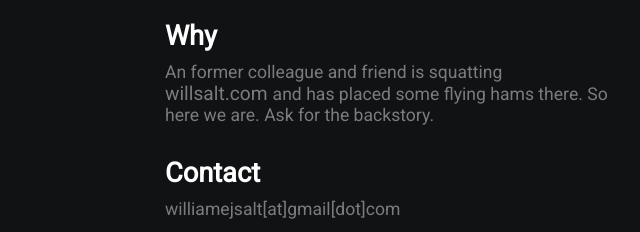
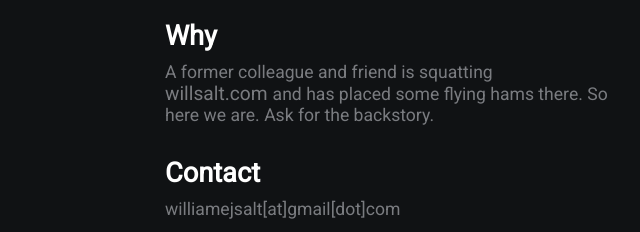
Before and after one commit to willejs/willejs.github.io, a plain HTML site: page index.html in a window 1280 px wide. Shown: the part 312-544 px from the top of the page, 475-1115 px from the left. Drawn offline with Linux system fonts and the light colour scheme.

Commit message:
Fix typo on main page

```diff
--- a/index.html
+++ b/index.html
@@ -23,7 +23,7 @@
             <h2>Experience</h2>
             <p>Check out my LinkedIn for my work experience, and my Github profile for open source contributions and projects.</p>
             <h2>Why</h2>
-            <p>An former colleague and friend is squatting <a href="http://willsalt.com" target="_blank" style="display: inline" >willsalt.com</a>and has placed some flying hams there. So here we are. Ask for the backstory. </p>
+            <p>A former colleague and friend is squatting <a href="http://willsalt.com" target="_blank" style="display: inline" >willsalt.com</a>and has placed some flying hams there. So here we are. Ask for the backstory. </p>
             <h2>Contact</h2>
             <p>williamejsalt[at]gmail[dot]com</dot></at></p>
         </div>
```
